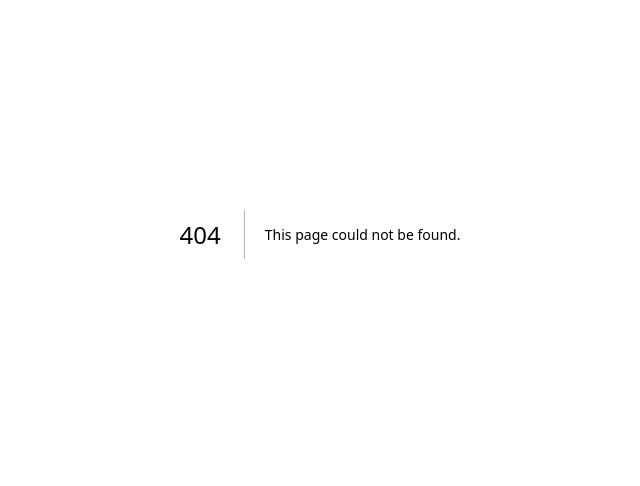
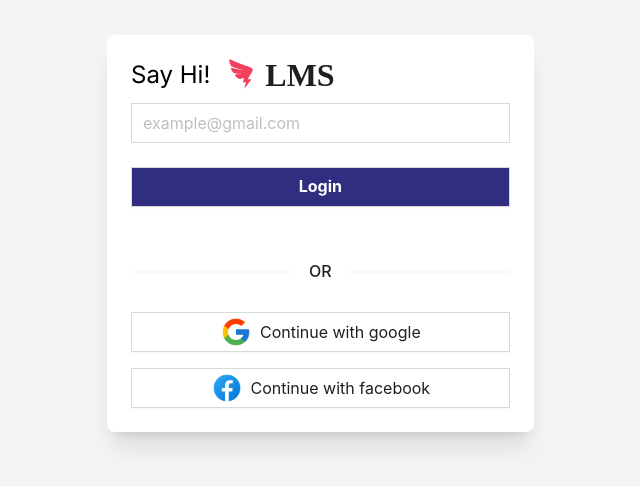
Before and after one commit to maziz12808/lms, a Next.js app: page /login in a window 1280 px wide. Before the commit this address had no page. Shown: the part 166-652 px from the top of the page, without its empty margins (320-960 px from the left). Built offline with nearby package versions, Linux system fonts and the light colour scheme.

Commit message:
login page completed

```diff
--- a/app/layout.js
+++ b/app/layout.js
@@ -11,7 +11,7 @@ export const metadata = {
 export default function RootLayout({ children }) {
   return (
     <html lang="en">
-      <body className={inter.className}>{children}</body>
+      <body className={inter.className} suppressHydrationWarning={true}>{children}</body>
     </html>
   )
 }
--- /dev/null
+++ b/app/login/page.js
@@ -0,0 +1,2 @@
+import Login from "@/components/login";
+export default Login;
--- /dev/null
+++ b/components/login/index.jsx
@@ -0,0 +1,73 @@
+'use client'
+import Image from "next/image";
+import Logo from "../shared/logo";
+import {
+    Form,
+    Button,
+    Input,
+    Divider
+} from "antd";
+
+const { Item } = Form;
+
+const Login = ()=>{
+
+    const onFinish = (value)=>{
+        console.log(value);
+    }
+    return (
+        <div className="bg-gray-100 min-h-screen flex items-center justify-center">
+            <div className="bg-white w-11/12 md:w-4/12 p-6 rounded-lg shadow-xl flex flex-col gap-y-3 animate__animated animate__zoomIn animate__faster">
+                <div className="flex items-center">
+                    <h1 className="text-2xl">Say Hi!</h1>
+                    <Logo />
+                </div>
+                <Form onFinish={onFinish}>
+                    <Item
+                        name="email"
+                        rules={[
+                            {required:true,message: "this field is required"}
+                        ]}
+                    >
+                        <Input
+                            placeholder="example@gmail.com"
+                            style={{borderRadius:0}}
+                            size="large"
+                        />
+                    </Item>
+                    <Item>
+                        <Button
+                            htmlType="submit"
+                            className=" bg-indigo-900 w-full text-white font-bold"
+                            style={{borderRadius:0}}
+                            size="large"
+                        >
+                            Login
+                        </Button>
+                    </Item>
+                </Form>
+                <Divider>OR</Divider>
+                <div className="flex flex-col gap-y-4">
+                    <Button
+                        size="large"
+                        className="w-full flex items-center justify-center"
+                        style={{borderRadius:0}}
+                        icon={<Image src="/icons/google.png" width={32} height={32} alt="google" />}
+                    >
+                        Continue with google
+                    </Button>
+                    <Button
+                        size="large"
+                        className="w-full flex items-center justify-center"
+                        style={{borderRadius:0}}
+                        icon={<Image src="/icons/facebook.png" width={32} height={32} alt="facebook" />}
+                    >
+                        Continue with facebook
+                    </Button>
+                </div>
+            </div>
+        </div>
+    )
+}
+
+export default Login;
--- a/components/logo/index.jsx
+++ b/components/shared/logo/index.jsx
@@ -4,7 +4,7 @@ import { Button } from "antd";
 const Logo = ({size=32})=>{
     return (
         <Button
-            className="font-bold shadow-none border-0 w-fit"
+            className="flex items-center font-bold shadow-none border-0 w-fit"
             icon={<DingdingOutlined className="text-rose-500"/>}
             style={
                 {
```
Also changed, not shown: public/icons/facebook.png (added), public/icons/google.png (added).
